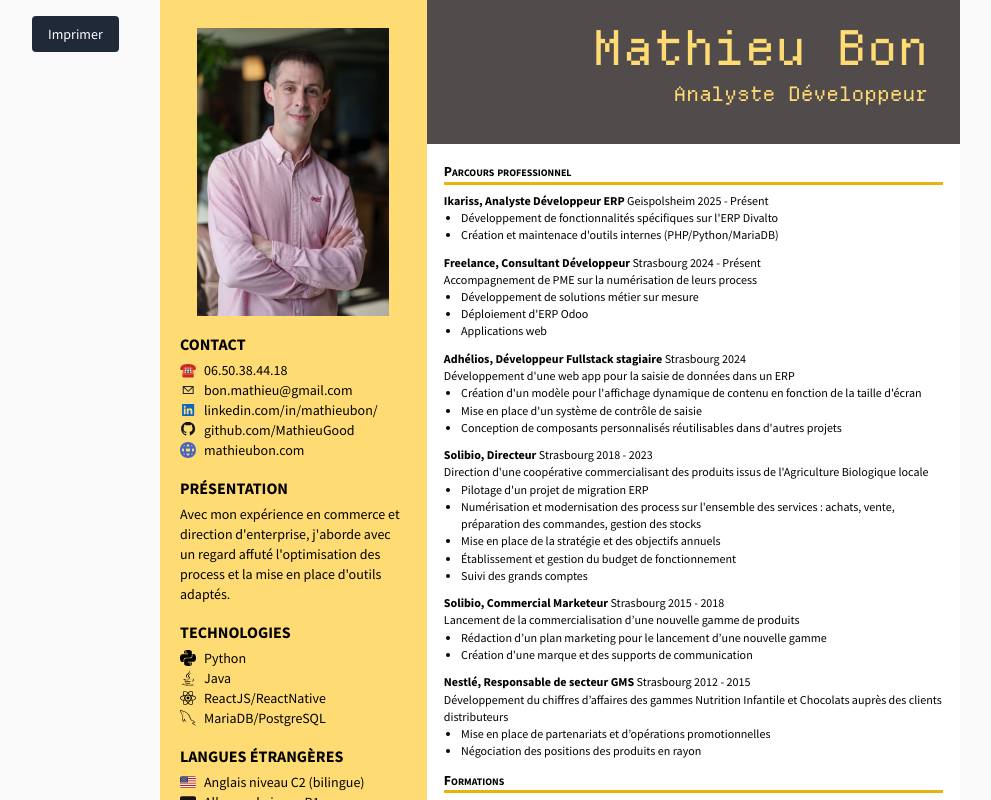
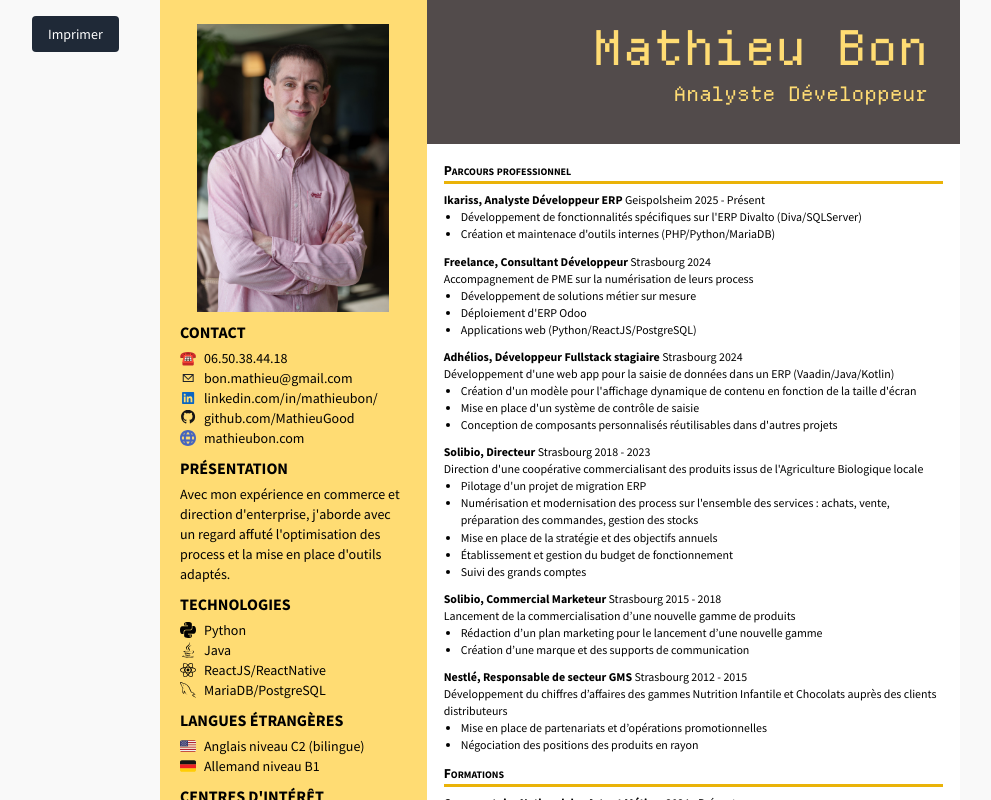
Before and after one commit to MathieuGood/mathieubon-resume, a React (Vite) app: page / in a window 1280 px wide. Shown: the top 800 px of the page, without its empty margins (80-1071 px from the left). Built offline with nearby package versions, Linux system fonts and the light colour scheme.

Commit message:
Updated work experience description

```diff
--- a/src/components/LeftColumn.tsx
+++ b/src/components/LeftColumn.tsx
@@ -9,7 +9,7 @@ const LeftColumn: React.FC = () => {
 		profileData as ProfileData
 
 	return (
-		<div className="left-column h-full flex-1 bg-custom-yellow px-5 py-5 ">
+		<div className="left-column h-full flex-1 bg-custom-yellow px-5 py-5 overflow-hidden">
 			<LeftColumnSection className="photo flex justify-center">
 				<img src="images/photo-mathieu.jpg" className="w-48" />
 			</LeftColumnSection>
--- a/src/components/LeftColumnSection.tsx
+++ b/src/components/LeftColumnSection.tsx
@@ -2,6 +2,6 @@ const LeftColumnSection: React.FC<{ children: React.ReactNode; className: string
 	children,
 	className
 }) => {
-	return <div className={`py-2 ${className}`}>{children}</div>
+	return <div className={`py-1 ${className}`}>{children}</div>
 }
 export default LeftColumnSection
--- a/src/components/Resume.tsx
+++ b/src/components/Resume.tsx
@@ -14,14 +14,13 @@ const Resume: React.FC = () => {
 	const resumeRef = useRef<HTMLDivElement>(null)
 
 	useEffect(() => {
-		if (resumeRef.current) {
-			// 1123px is approx 297mm at 96dpi
-			// We use 1080px to provide a safety buffer and ensure it fits on one page
-			if (resumeRef.current.scrollHeight > 1080 && scale > 0.1) {
-				setScale(prev => prev - 0.01)
-			}
+		const el = resumeRef.current
+		if (!el) return
+		// 1123px is approx 297mm at 96dpi — 1080px gives a safety buffer
+		if (el.scrollHeight > 1080) {
+			setScale(Math.max(0.85, 1080 / el.scrollHeight))
 		}
-	}, [scale])
+	}, [])
 
 	return (
 		<div ref={resumeRef} className="resume page flex print:h-auto">
--- a/src/data/workExperienceData.json
+++ b/src/data/workExperienceData.json
@@ -13,7 +13,7 @@
 		"endDate": "",
 		"description": "",
 		"achievements": [
-			"Développement de fonctionnalités spécifiques sur l'ERP Divalto",
+			"Développement de fonctionnalités spécifiques sur l'ERP Divalto (Diva/SQLServer)",
 			"Création et maintenace d'outils internes (PHP/Python/MariaDB)"
 		],
 		"technologies": [
@@ -32,12 +32,12 @@
 			"country": "France"
 		},
 		"startDate": "01/09/2024",
-		"endDate": "",
+		"endDate": "31/12/2024",
 		"description": "Accompagnement de PME sur la numérisation de leurs process",
 		"achievements": [
 			"Développement de solutions métier sur mesure",
 			"Déploiement d'ERP Odoo",
-			"Applications web"
+			"Applications web (Python/ReactJS/PostgreSQL)"
 		],
 		"technologies": [
 			"Python",
@@ -56,7 +56,7 @@
 		},
 		"startDate": "01/04/2024",
 		"endDate": "01/07/2024",
-		"description": "Développement d'une web app pour la saisie de données dans un ERP",
+		"description": "Développement d'une web app pour la saisie de données dans un ERP (Vaadin/Java/Kotlin)",
 		"achievements": [
 			"Création d'un modèle pour l'affichage dynamique de contenu en fonction de la taille d'écran",
 			"Mise en place d'un système de contrôle de saisie",
```
Also changed, not shown: 1 other file (tests, documents, lock files or other folders).
